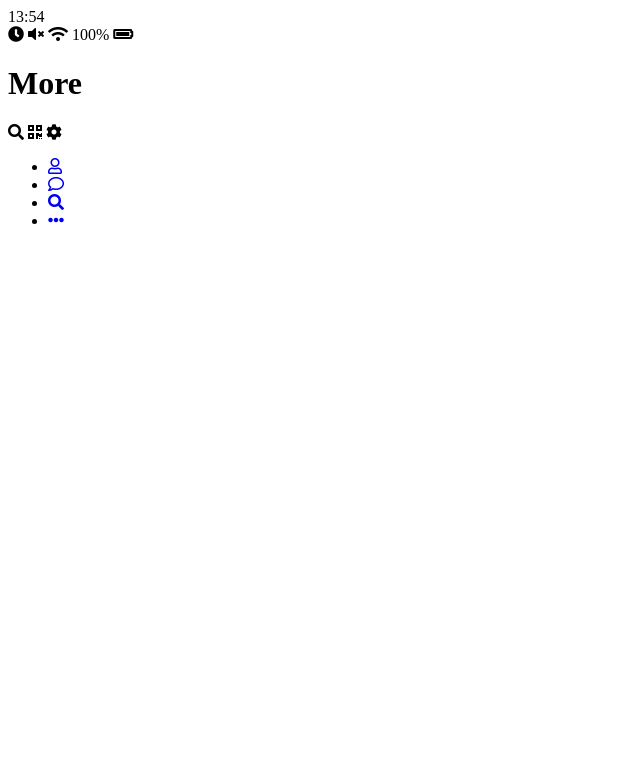
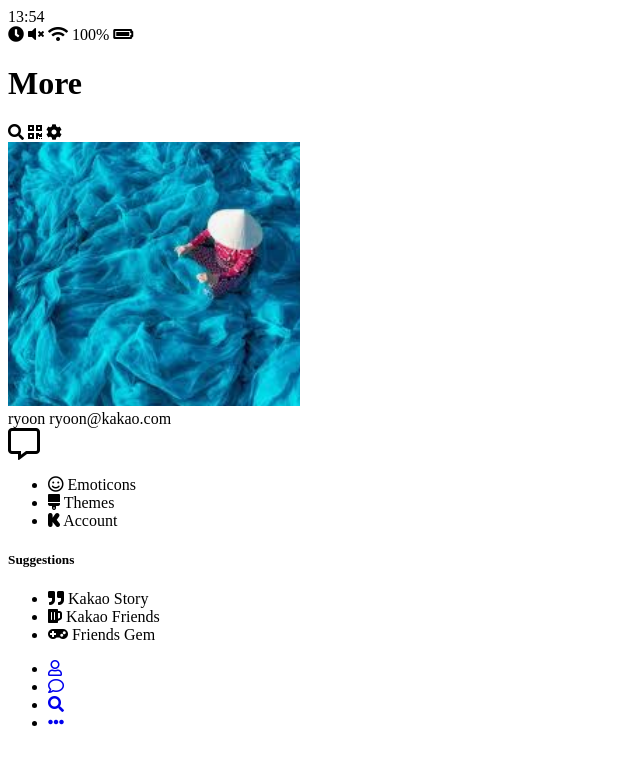
Before and after one commit to ryoon-personal/kakao-clone-2.0, a plain HTML site: page more.html in a window 1280 px wide. Shown: the whole page, without its empty margins (0-640 px from the left). Drawn offline with Linux system fonts and the light colour scheme.

Commit message:
More Screen

```diff
--- a/more.html
+++ b/more.html
@@ -41,6 +41,75 @@
         </span>
       </div>
     </header>
+    <main class="more">
+      <header class="more__header">
+        <div class="friends__friend friend friend--lg">
+          <div class="friend__column">
+            <img src="images/avatar.png" class="g-avatar friend__avatar" />
+            <div class="friend__content">
+              <span class="friend__name">
+                ryoon
+              </span>
+              <span class="friend__status">
+                ryoon@kakao.com
+              </span>
+            </div>
+          </div>
+          <div class="friend__column">
+            <i class="far fa-comment-alt fa-2x"></i>
+          </div>
+        </div>
+        <ul class="more__btn-list">
+          <li class="more__btn">
+            <span class="more__btn-icon">
+              <i class="far fa-smile"></i>
+            </span>
+            <span class="more__btn-title">
+              Emoticons
+            </span>
+          </li>
+          <li class="more__btn">
+            <span class="more__btn-icon">
+              <i class="fas fa-brush"></i>
+            </span>
+            <span class="more__btn-title">
+              Themes
+            </span>
+          </li>
+          <li class="more__btn">
+            <span class="more__btn-icon">
+              <i class="fab fa-kickstarter-k"></i>
+            </span>
+            <span class="more__btn-title">
+              Account
+            </span>
+          </li>
+        </ul>
+      </header>
+      <section class="more__suggestions">
+        <h5 class="more__title">Suggestions</h5>
+        <ul class="suggestions-list">
+          <li class="more__suggestion suggestion">
+            <span class="suggestion__icon">
+              <i class="fas fa-quote-right"></i>
+            </span>
+            <span class="suggestion__title">Kakao Story</span>
+          </li>
+          <li class="more__suggestion suggestion">
+            <span class="suggestion__icon">
+              <i class="fas fa-beer"></i>
+            </span>
+            <span class="suggestion__title">Kakao Friends</span>
+          </li>
+          <li class="more__suggestion suggestion">
+            <span class="suggestion__icon">
+              <i class="fas fa-gamepad"></i>
+            </span>
+            <span class="suggestion__title">Friends Gem</span>
+          </li>
+        </ul>
+      </section>
+    </main>
     <nav class="nav">
       <ul class="nav__list">
         <li class="nav__list-itme">
```
